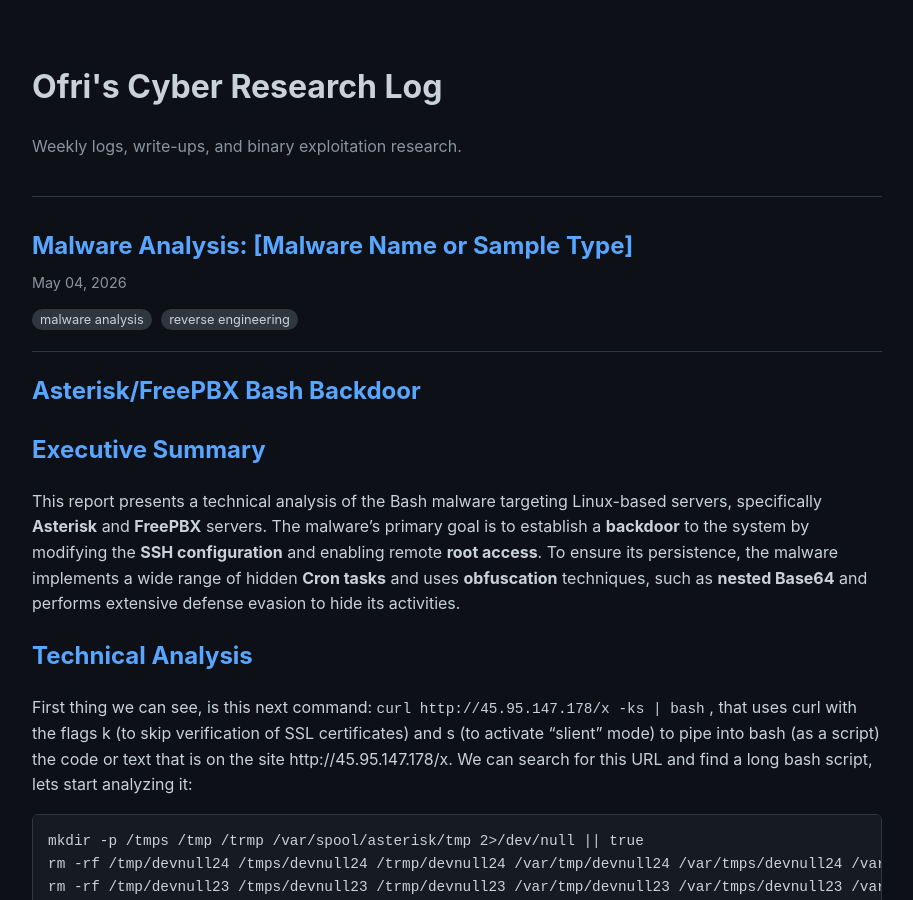
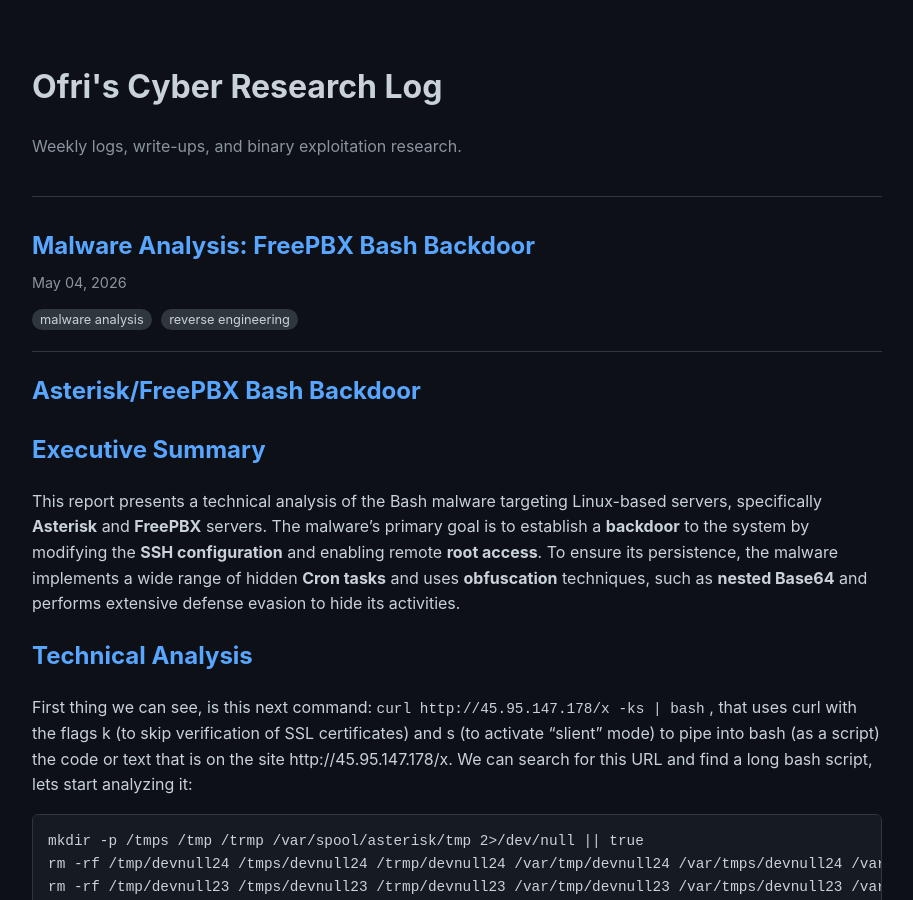
Before and after one commit to ofri09bs/ofri09bs.github.io, a Jekyll site: the page built from _posts/2026-05-04-freepbx-bash-backdoor.md, in a window 1280 px wide and 900 px high. Shown: the whole window, without its empty margins (183-1096 px from the left). Built offline with Jekyll 4.4.1, drawn with Linux system fonts in a browser that asks for light colours.

Commit message:
Update title for FreePBX Bash Backdoor analysis

```diff
--- a/_posts/2026-05-04-freepbx-bash-backdoor.md
+++ b/_posts/2026-05-04-freepbx-bash-backdoor.md
@@ -1,6 +1,6 @@
 ---
 layout: post
-title: "Malware Analysis: [Malware Name or Sample Type]"
+title: "Malware Analysis: FreePBX Bash Backdoor"
 date: 2026-05-04
 tags: [malware analysis, reverse engineering]
 ---
```
